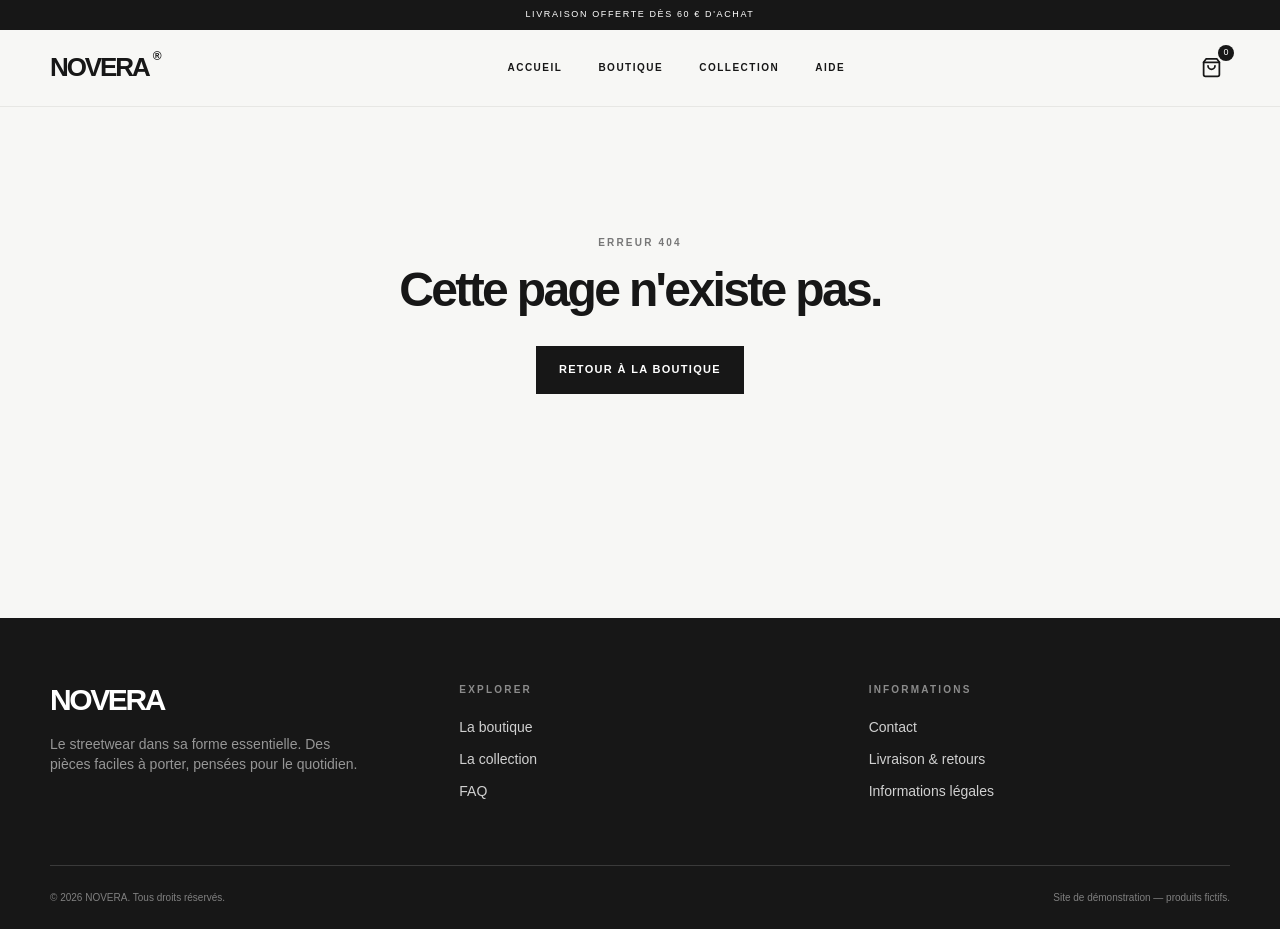
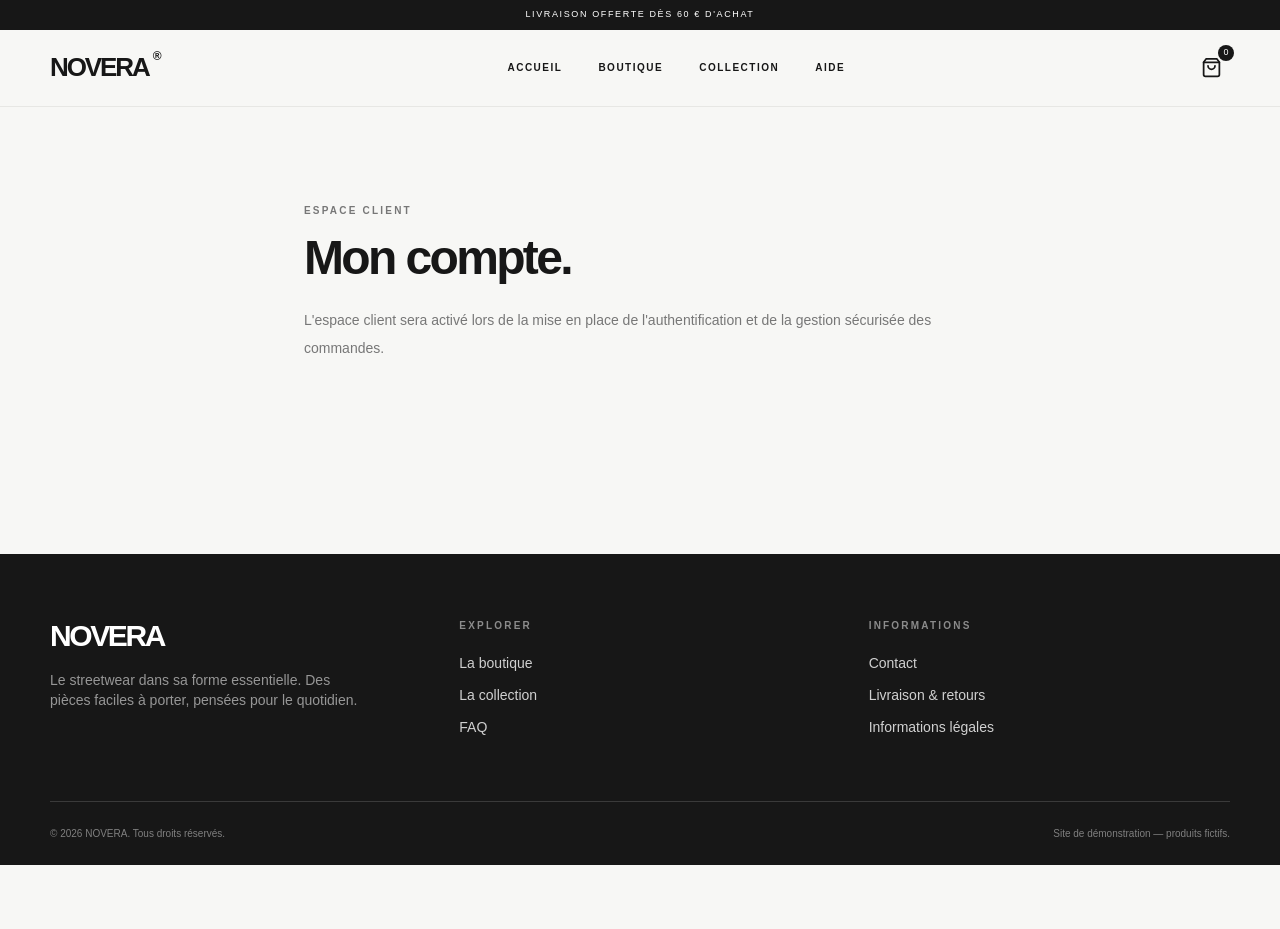
Before and after one commit to ginodeverlydesmons-wq/NOVERA, a Next.js app: page /compte in a window 1280 px wide. Before the commit this address had no page. After the commit the page ends 865 px from the top, so only its background shows below. Built offline with nearby package versions, Linux system fonts and the light colour scheme.

Commit message:
Ajouter page et fonctionnalité src/app/compte/page.js

```diff
--- /dev/null
+++ b/src/app/compte/page.js
@@ -0,0 +1,2 @@
+export const metadata = { title: "Mon compte" };
+export default function Compte(){return <div className="container py-24 max-w-2xl"><p className="eyebrow text-muted mb-4">ESPACE CLIENT</p><h1 className="section-title">Mon compte.</h1><p className="text-sm text-muted mt-6 leading-7">L'espace client sera activé lors de la mise en place de l'authentification et de la gestion sécurisée des commandes.</p></div>}
```
